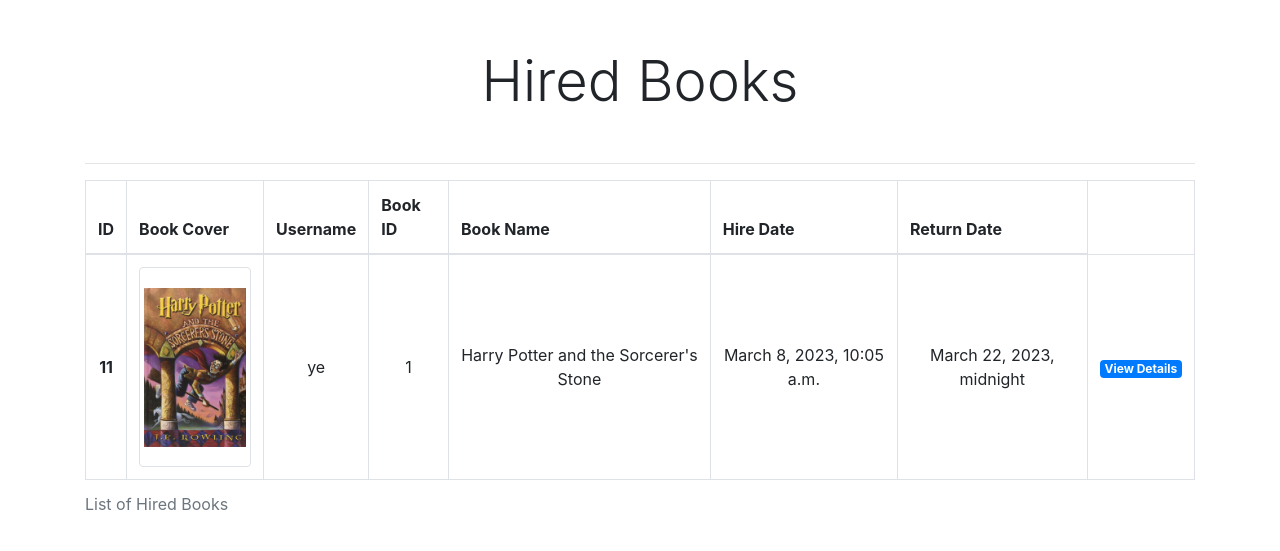
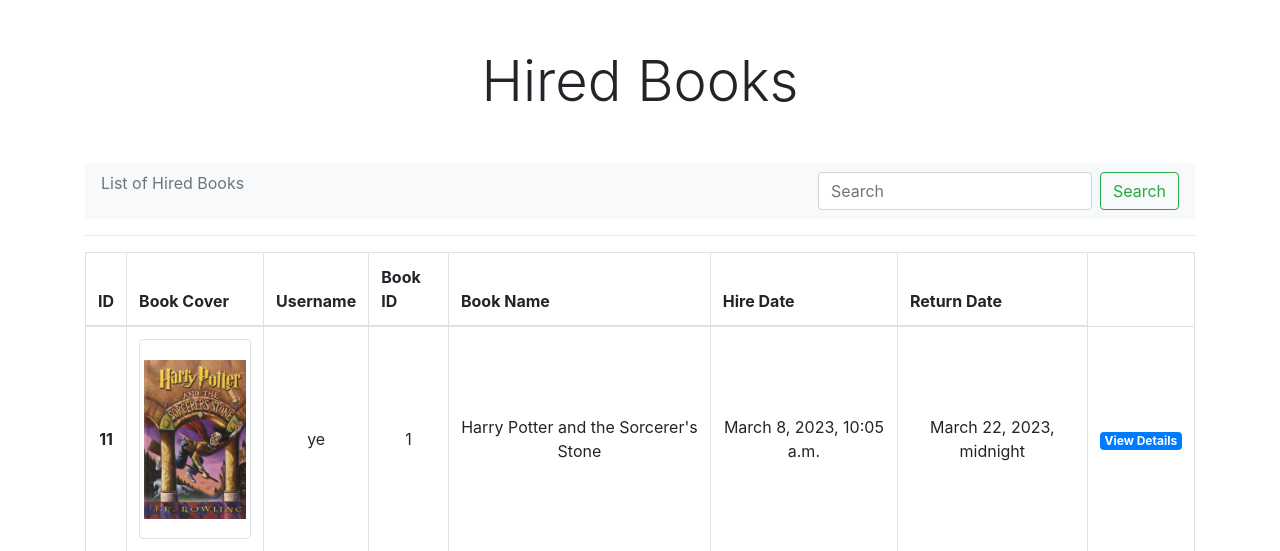
Before and after one commit to kenshin009/library, a Django app: page /hirebook-list in a window 1280 px wide. Shown: the part 56-607 px from the top of the page. Run offline with Django 4.2, Linux system fonts and the light colour scheme; a user stored in the database is signed in; data comes from the database, SQL or seed files in the repository; both versions use the stored data as it was after the commit; some libraries are stand-ins or nearby versions.

Commit message:
added search_hirebooks feature for admin and completed it

```diff
--- a/book/templates/book/hirebook_list.html
+++ b/book/templates/book/hirebook_list.html
@@ -7,6 +7,17 @@
 
     <div class="container">
         <h4 class="display-4 my-5 text-center">Hired Books</h4>
+        <!-- Only for admin  -->
+        {% if user.username == 'admin' %}
+        <div class="navbar bg-light justify-content-between">
+            <p class="text-muted">List of Hired Books</p>
+            <form action="{% url 'search_hirebooks' %}" method="post" class="form-inline">
+                {% csrf_token %}
+                <input class="form-control mr-sm-2" type="search" name="search" placeholder="Search" aria-label="Search">
+                <button class="btn btn-outline-success my-2 my-sm-0" type="submit">Search</button>
+            </form>
+        </div>
+       {% endif %}
         <hr>
     {% if hirebooks %}
         <table class="table table-bordered">
--- a/book/urls.py
+++ b/book/urls.py
@@ -13,6 +13,7 @@ urlpatterns = [
     path('hirebook-list',views.hirebook_list,name='hirebook_list'),
     path('hirebook-detail/<int:book_id>',views.hirebook_detail,name='hirebook_detail'),
     path('hirebook-cancel/<int:id>',views.hirebook_cancel,name='hirebook_cancel'),
+    path('search-hirebooks',views.search_hirebooks,name='search_hirebooks'),
 
     path('category-books/<int:cat_id>',views.category_books,name='category_books'),
     path('wishlist',views.wishlist,name='wishlist'),
--- a/book/views.py
+++ b/book/views.py
@@ -104,6 +104,22 @@ def search(request):
         'categories': categories,
         'searched': True,
         'search_words': q,
+    })
+
+# This feature is only for admin
+def search_hirebooks(request):
+    if request.method == "POST":
+        # Get the searched words
+        search = request.POST['search']
+        # Filter all hirebooks by username and book name
+        hirebooks = HireBook.objects.filter(Q(username__icontains=search) |
+                                            Q(book_name__icontains=search))
+    # Get all categories
+    categories = Category.objects.all()
+
+    return render(request,'book/hirebook_list.html',{
+        'hirebooks': hirebooks,
+        'categories': categories
     })
 
 @login_required(login_url='login')
```
Also changed, not shown: db.sqlite3.
